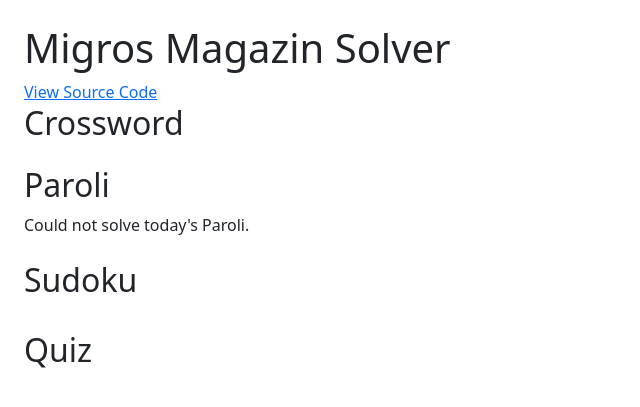
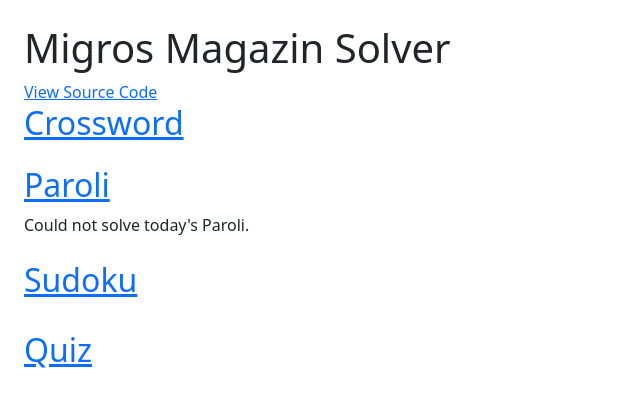
Before and after one commit to melusc/migros-magazin-solver, a Flask app: template templates/index.html in a window 1280 px wide. Shown: the top 407 px of the page, without its empty margins (0-640 px from the left). Run offline with Flask 3, Linux system fonts and the light colour scheme; the template is opened without the code that fills it, so the values that code supplies are empty; parts of the project's set-up code (start-up, migrations or seed data) failed here and were passed over.

Commit message:
Link to puzzle page

```diff
--- a/templates/index.html
+++ b/templates/index.html
@@ -39,9 +39,11 @@
 		<main class="p-4">
 			<h1>Migros Magazin Solver</h1>
 
-			<a rel="noreferer" href="https://github.com/melusc/migros-magazin-solver">View Source Code</a>
+			<a rel="noreferrer" href="https://github.com/melusc/migros-magazin-solver">View Source Code</a>
 
-			<h2>Crossword</h2>
+			<h2>
+				<a rel="noreferrer nofollow" href="https://magazine.migros.ch/de/kreuzwortraetsel.html">Crossword</a>
+			</h2>
 			{%- if crossword_exception -%}
 				{{ crossword_exception }}
 			{%- else -%}
@@ -51,7 +53,9 @@
 				{%- endfor -%}
 			{%- endif -%}
 
-			<h2 class="mt-4">Paroli</h2>
+			<h2 class="mt-4">
+				<a rel="noreferrer nofollow" href="https://magazine.migros.ch/de/paroli.html">Paroli</a>
+			</h2>
 			{%- if paroli_exception -%}
 				{{ paroli_exception }}
 			{%- else -%}
@@ -62,14 +66,18 @@
 				{%- endif -%}
 			{%- endif -%}
 
-			<h2 class="mt-4">Sudoku</h2>
+			<h2 class="mt-4">
+				<a rel="noreferrer nofollow" href="https://magazine.migros.ch/de/sudoku.html">Sudoku</a>
+			</h2>
 			{%- if sudoku_exception -%}
 				{{ sudoku_exception }}
 			{%- else -%}
 				{{ sudoku_grid(sudoku) }}
 			{%- endif -%}
 
-			<h2 class="mt-4">Quiz</h2>
+			<h2 class="mt-4">
+				<a rel="noreferrer nofollow" href="https://magazine.migros.ch/de/quiz.html">Quiz</a>
+			</h2>
 			{%- if quiz_exception -%}
 				{{ quiz_exception }}
 			{%- else -%}
```
